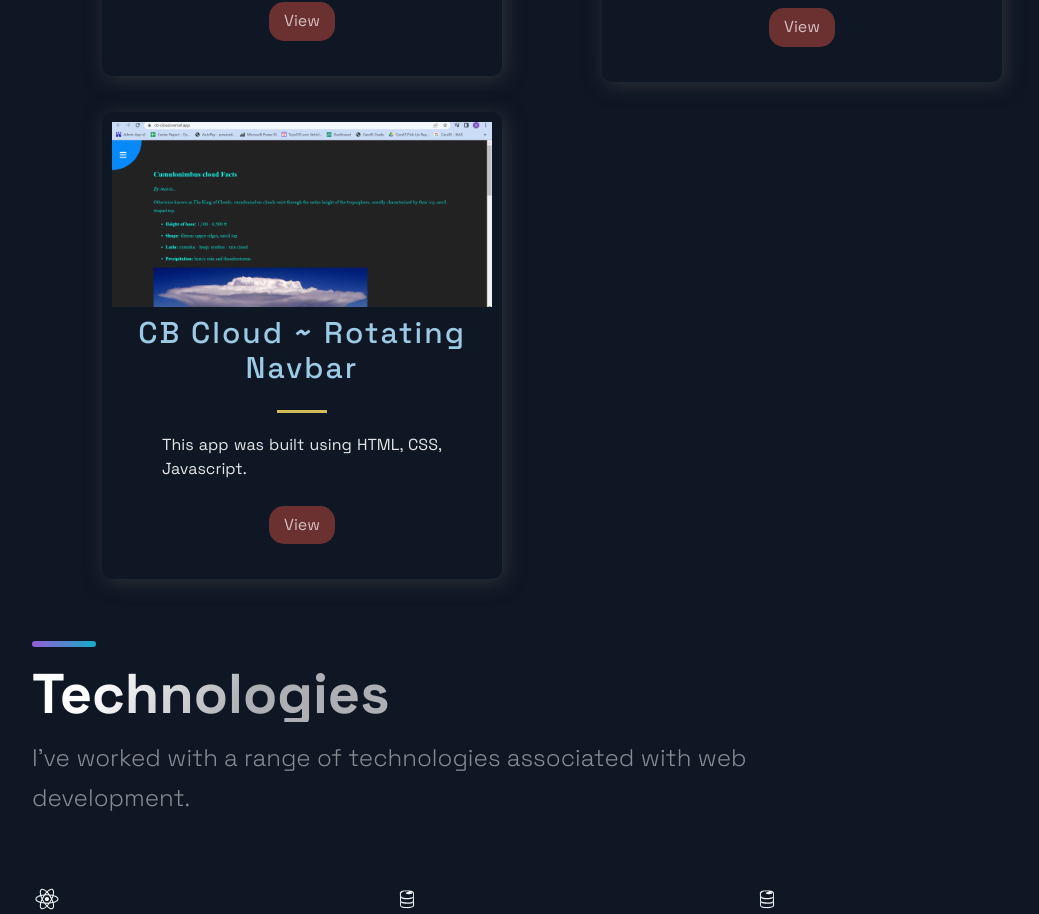
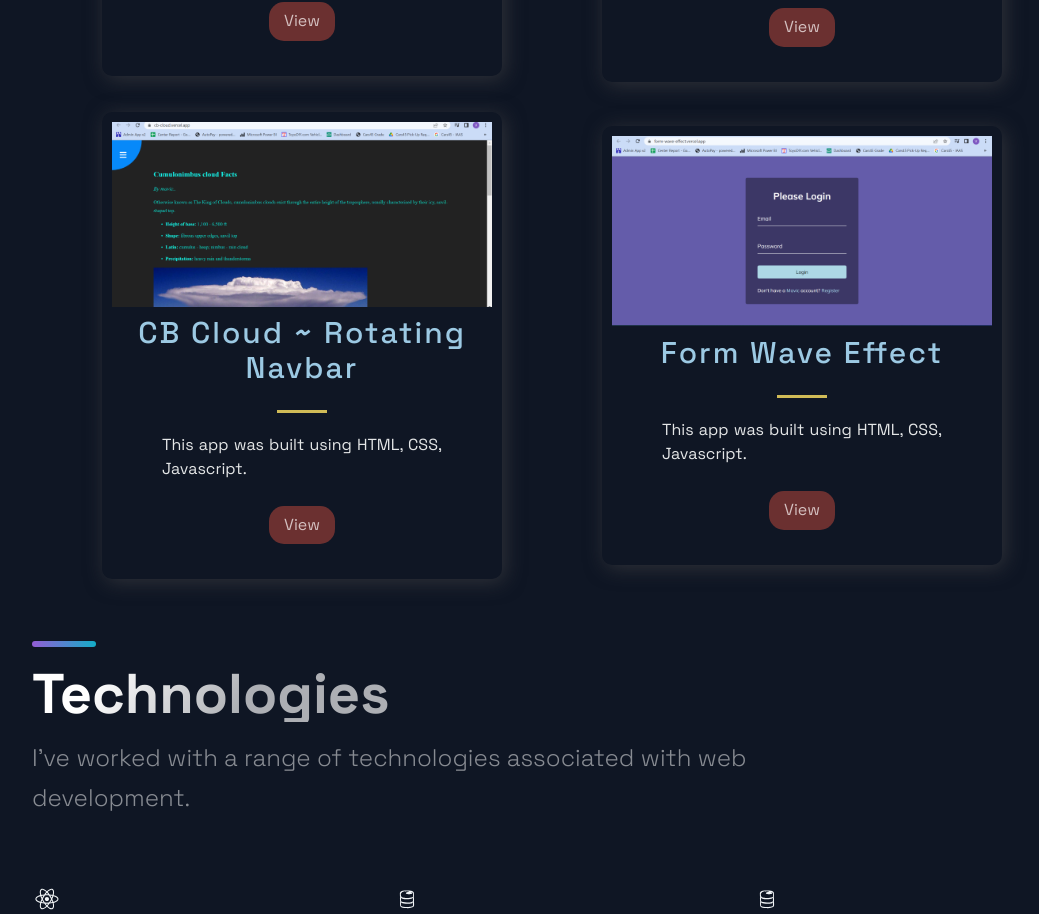
Before and after one commit to mavic01/port-mastery, a Next.js app: page / in a window 1280 px wide. Shown: the part 5618-6532 px from the top of the page, without its empty margins (88-1127 px from the left). Built offline with nearby package versions, Linux system fonts and the light colour scheme.

Commit message:
wave-effect-form added

```diff
--- a/src/data.js
+++ b/src/data.js
@@ -146,5 +146,12 @@ export const webData = [
         desc: "This app was built using HTML, CSS, Javascript.",
         img: "assets/cloudds.png",
         url: "https://cb-cloud.vercel.app/"
+    },
+    {
+        id: 22,
+        title: "Form Wave Effect",
+        desc: "This app was built using HTML, CSS, Javascript.",
+        img: "assets/form-wave-effect.png",
+        url: "https://form-wave-effect.vercel.app/"
     }
 ]
```
Also changed, not shown: public/assets/form-wave-effect.png (added).
